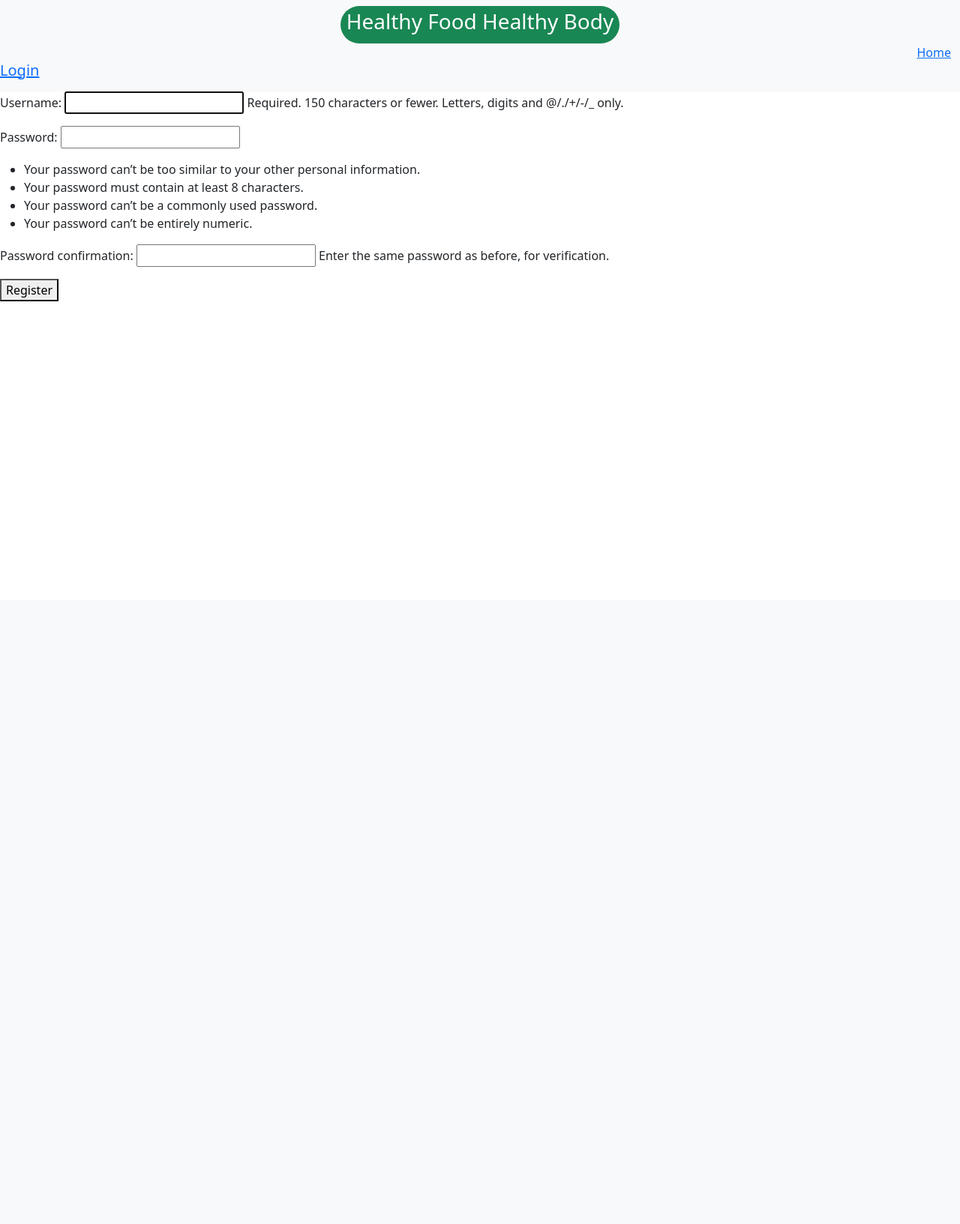
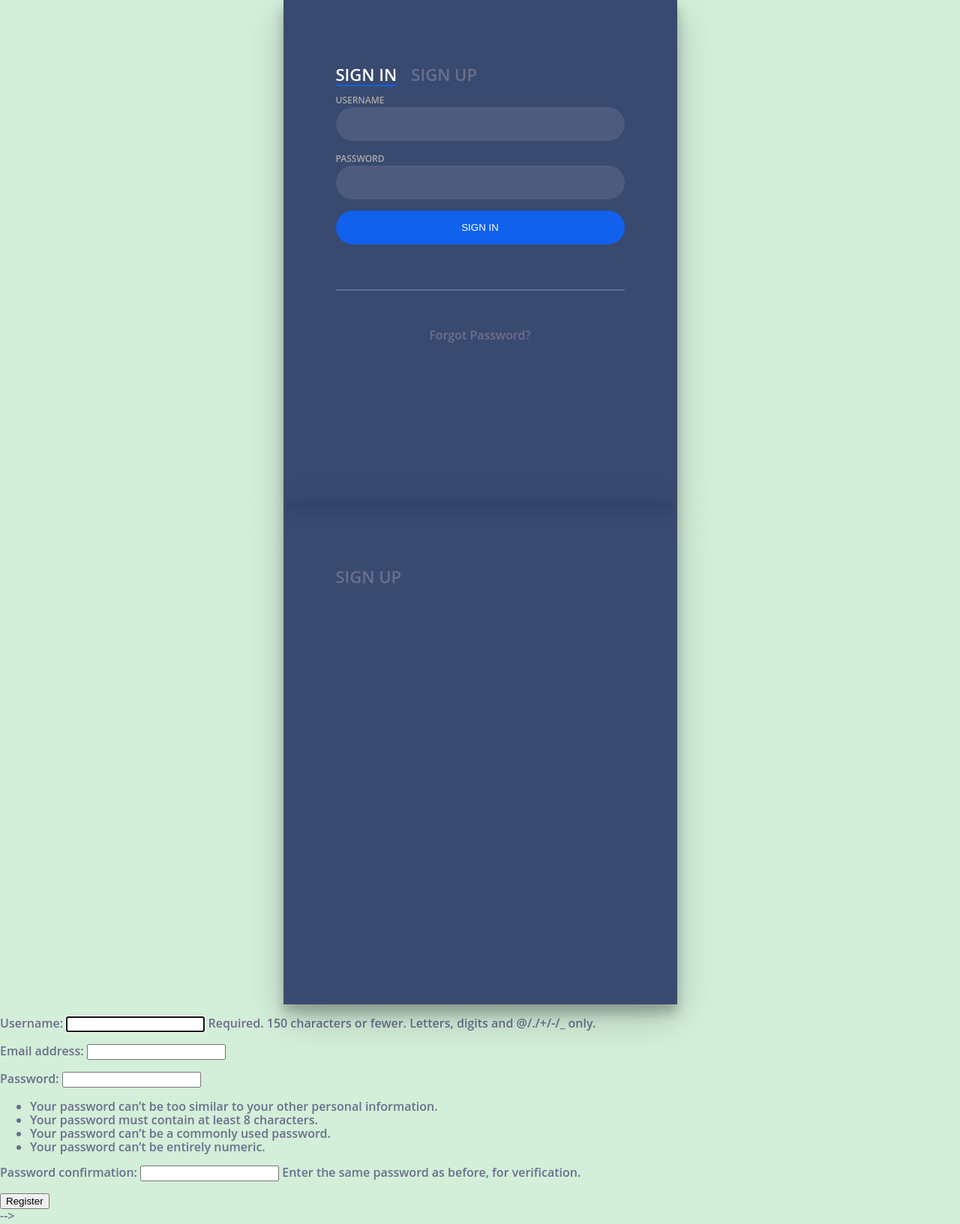
Before and after one commit to PRASUN-SITAULA/Calorie-Counter, a Django app: page /register/ in a window 1280 px wide. Shown: the whole page at 75% size. Before the commit the page ends 402 px from the top, so only its background shows below. Run offline with Django 4.2, Linux system fonts and the light colour scheme.

Commit message:
Styled Login Page

```diff
--- a/base/forms.py
+++ b/base/forms.py
@@ -2,13 +2,15 @@ from ast import Add
 from .models import AddFood
 from django.forms import ModelForm
 from django.contrib.auth.models import User
+from django.contrib.auth.forms import UserCreationForm
+
 
 class AddFoodForm(ModelForm):
     class Meta:
         model = AddFood
         fields = '__all__'
 
-class UserForm(ModelForm):
+class CustomUserCreationForm(UserCreationForm):
     class Meta:
         model = User
-        fields = '__all__'
+        fields = ('username','email','password1','password2')
--- a/base/models.py
+++ b/base/models.py
@@ -5,9 +5,9 @@ from django.db import models
 class AddFood(models.Model):
     name_of_food = models.CharField(max_length=150)
     calorie = models.IntegerField()
-    protein = models.DecimalField(default=0,max_digits=20,decimal_places=4)
-    fats = models.DecimalField(default=0,max_digits=20,decimal_places=4)
-    carbs = models.DecimalField(default=0,max_digits=20,decimal_places=4)
+    protein = models.DecimalField(max_digits=20,decimal_places=4)
+    fats = models.DecimalField(max_digits=20,decimal_places=4)
+    carbs = models.DecimalField(max_digits=20,decimal_places=4)
 
     def __str__(self):
        return self.name_of_food
--- /dev/null
+++ b/base/static/base/login.css
@@ -0,0 +1,150 @@
+body{
+	margin:0;
+	color:#6a6f8c;
+	background:#d3eed9;
+	font:600 16px/18px 'Open Sans',sans-serif;
+}
+*,:after,:before{box-sizing:border-box}
+.clearfix:after,.clearfix:before{content:'';display:table}
+.clearfix:after{clear:both;display:block}
+a{color:inherit;text-decoration:none}
+
+.login-wrap{
+	width:100%;
+	margin:auto;
+	max-width:525px;
+	min-height:670px;
+	position:relative;
+	background:no-repeat-center;
+	box-shadow:0 12px 15px 0 rgba(0,0,0,.24),0 17px 50px 0 rgba(0,0,0,.19);
+}
+.login-html{
+	width:100%;
+	height:100%;
+	position:absolute;
+	padding:90px 70px 50px 70px;
+	background:rgba(40,57,101,.9);
+}
+.login-html .sign-in-htm,
+.login-html .sign-up-htm{
+	top:0;
+	left:0;
+	right:0;
+	bottom:0;
+	position:absolute;
+	transform:rotateY(180deg);
+	backface-visibility:hidden;
+	transition:all .4s linear;
+}
+.login-html .sign-in,
+.login-html .sign-up,
+.login-form .group .check{
+	display:none;
+}
+.login-html .tab,
+.login-form .group .label,
+.login-form .group .button{
+	text-transform:uppercase;
+}
+.login-html .tab{
+	font-size:22px;
+	margin-right:15px;
+	padding-bottom:5px;
+	margin:0 15px 10px 0;
+	display:inline-block;
+	border-bottom:2px solid transparent;
+}
+.login-html .sign-in:checked + .tab,
+.login-html .sign-up:checked + .tab{
+	color:#fff;
+	border-color:#1161ee;
+}
+.login-form{
+	min-height:345px;
+	position:relative;
+	perspective:1000px;
+	transform-style:preserve-3d;
+}
+.login-form .group{
+	margin-bottom:15px;
+}
+.login-form .group .label,
+.login-form .group .input,
+.login-form .group .button{
+	width:100%;
+	color:#fff;
+	display:block;
+}
+.login-form .group .input,
+.login-form .group .button{
+	border:none;
+	padding:15px 20px;
+	border-radius:25px;
+	background:rgba(255,255,255,.1);
+}
+.login-form .group input[data-type="password"]{
+	text-security:circle;
+	-webkit-text-security:circle;
+}
+.login-form .group .label{
+	color:#aaa;
+	font-size:12px;
+}
+.login-form .group .button{
+	background:#1161ee;
+}
+.login-form .group label .icon{
+	width:15px;
+	height:15px;
+	border-radius:2px;
+	position:relative;
+	display:inline-block;
+	background:rgba(255,255,255,.1);
+}
+.login-form .group label .icon:before,
+.login-form .group label .icon:after{
+	content:'';
+	width:10px;
+	height:2px;
+	background:#fff;
+	position:absolute;
+	transition:all .2s ease-in-out 0s;
+}
+.login-form .group label .icon:before{
+	left:3px;
+	width:5px;
+	bottom:6px;
+	transform:scale(0) rotate(0);
+}
+.login-form .group label .icon:after{
+	top:6px;
+	right:0;
+	transform:scale(0) rotate(0);
+}
+.login-form .group .check:checked + label{
+	color:#fff;
+}
+.login-form .group .check:checked + label .icon{
+	background:#1161ee;
+}
+.login-form .group .check:checked + label .icon:before{
+	transform:scale(1) rotate(45deg);
+}
+.login-form .group .check:checked + label .icon:after{
+	transform:scale(1) rotate(-45deg);
+}
+.login-html .sign-in:checked + .tab + .sign-up + .tab + .login-form .sign-in-htm{
+	transform:rotate(0);
+}
+.login-html .sign-up:checked + .tab + .login-form .sign-up-htm{
+	transform:rotate(0);
+}
+
+.hr{
+	height:2px;
+	margin:60px 0 50px 0;
+	background:rgba(255,255,255,.2);
+}
+.foot-lnk{
+	text-align:center;
+}
--- a/base/templates/base/login.html
+++ b/base/templates/base/login.html
@@ -1,14 +1,80 @@
-{% extends 'base/navbar.html' %}
+{% load static %}
 
-{% block content %}
+<!DOCTYPE html>
+<html lang="en">
+<head>
+    <meta charset="UTF-8">
+    <meta http-equiv="X-UA-Compatible" content="IE=edge">
+    <meta name="viewport" content="width=device-width, initial-scale=1.0">
+    <link rel="stylesheet" type="text/css" href="{% static 'base/login.css' %}">
+    <title>Document</title>
+</head>
+<body>
+    <div class="login-wrap">
+        <div class="login-html">
+            <input id="tab-1" type="radio" name="tab" class="sign-in" checked><label for="tab-1" class="tab">Sign In</label>
+            <input id="tab-2" type="radio" name="tab" class="sign-up"><label for="tab-2" class="tab"><a href="{% url 'registeruser' %}">Sign Up</a></label>
+            <div class="login-form">
+                <div class="sign-in-htm">
+                    <form action="" method="POST">
+                        {% csrf_token %}
+                        <div class="group">
+                            <label for="user" class="label">Username</label>
+                            <input id="user" type="text" class="input" name="username">
+                        </div>
+                        <div class="group">
+                            <label for="pass" class="label">Password</label>
+                            <input id="pass" type="password" class="input" data-type="password" name="password">
+                        </div>
+                        <div class="group">
+                            <input type="submit" class="button" value="Sign In">
+                        </div>
+                    </form>
+                    <div class="hr"></div>
+                    <div class="foot-lnk">
+                        <a href="#forgot">Forgot Password?</a>
+                    </div>
+                </div>
+                <div class="sign-up-htm">
+                    <div class="group">
+                        <label for="user" class="label">Username</label>
+                        <input id="user" type="text" class="input">
+                    </div>
+                    <div class="group">
+                        <label for="pass" class="label">Password</label>
+                        <input id="pass" type="password" class="input" data-type="password">
+                    </div>
+                    <div class="group">
+                        <label for="pass" class="label">Repeat Password</label>
+                        <input id="pass" type="password" class="input" data-type="password">
+                    </div>
+                    <div class="group">
+                        <label for="pass" class="label">Email Address</label>
+                        <input id="pass" type="text" class="input">
+                    </div>
+                    <div class="group">
+                        <input type="submit" class="button" value="Sign Up">
+                    </div>
+                    <div class="hr"></div>
+                    <div class="foot-lnk">
+                        <label for="tab-1">Already Member?</a>
+                    </div>
+                </div>
+            </div>
+        </div>
+    </div>
+    {% block content %}
 
-{% if messages %}
+    {% endblock content %}
+ </body>
+</html>
+<!-- {% if messages %}
     {% for message in messages %}
         <h2>{{message}}</h2>
     {% endfor %}
-{% endif %}
+{% endif %} -->
 
-{% if user.is_authenticated %}
+<!-- {% if user.is_authenticated %}
 <div>
     <h3>
         <a href="{% url 'home' %}">Logout</a>
@@ -23,6 +89,4 @@
     <input type="submit" value="login">
     <h3>Have you signed up?<a href="{% url 'registeruser' %}">Register</a></h3>
 </form>
-{% endif %}
-
-{% endblock content %}
+{% endif %} --> -->
--- a/base/templates/base/register.html
+++ b/base/templates/base/register.html
@@ -1,6 +1,39 @@
-{% extends 'base/navbar.html' %}
+{% extends 'base/login.html' %}
 
 {% block content %}
+
+<div class="login-wrap">
+    <div class="login-html">
+        <input id="tab-2" type="radio" name="tab" class="sign-up"><label for="tab-2" class="tab">Sign Up</label>
+        <div class="login-form">
+            <div class="sign-up-htm">
+                <div class="group">
+                    <label for="user" class="label">Username</label>
+                    <input id="user" type="text" class="input">
+                </div>
+                <div class="group">
+                    <label for="pass" class="label">Password</label>
+                    <input id="pass" type="password" class="input" data-type="password">
+                </div>
+                <div class="group">
+                    <label for="pass" class="label">Repeat Password</label>
+                    <input id="pass" type="password" class="input" data-type="password">
+                </div>
+                <div class="group">
+                    <label for="pass" class="label">Email Address</label>
+                    <input id="pass" type="text" class="input">
+                </div>
+                <div class="group">
+                    <input type="submit" class="button" value="Sign Up">
+                </div>
+                <div class="hr"></div>
+                <div class="foot-lnk">
+                    <label for="tab-1">Already Member?</a>
+                </div>
+            </div>
+        </div>
+    </div>
+</div>
 
 <form method="POST" action="">
     {% csrf_token %}
--- a/base/views.py
+++ b/base/views.py
@@ -1,7 +1,7 @@
 from ast import Add
 import re
 from django.shortcuts import render, redirect
-from .forms import AddFoodForm
+from .forms import AddFoodForm, CustomUserCreationForm
 from django.contrib import messages
 from .models import AddFood
 from django.contrib.auth.forms import UserCreationForm
@@ -118,9 +118,9 @@ def logoutpage(request):
 
 
 def registeruser(request):
-    form = UserCreationForm()
+    form = CustomUserCreationForm()
     if request.method == "POST":
-        form = UserCreationForm(request.POST)
+        form = CustomUserCreationForm(request.POST)
         if form.is_valid():
             form.save()
             return redirect(home)
```
Also changed, not shown: base/migrations/0001_initial.py, base/migrations/0002_addfood_carbs_addfood_fats_addfood_protein.py (deleted), base/migrations/0002_alter_addfood_carbs_alter_addfood_fats_and_more.py, base/migrations/0003_alter_addfood_carbs_alter_addfood_fats_and_more.py (added), base/migrations/0003_calorielimit_alter_addfood_name_of_food.py (deleted), base/migrations/0005_delete_calorielimit_alter_addfood_calorie.py (deleted), base/migrations/0006_addfoodlunch.py (deleted), db.sqlite3.
